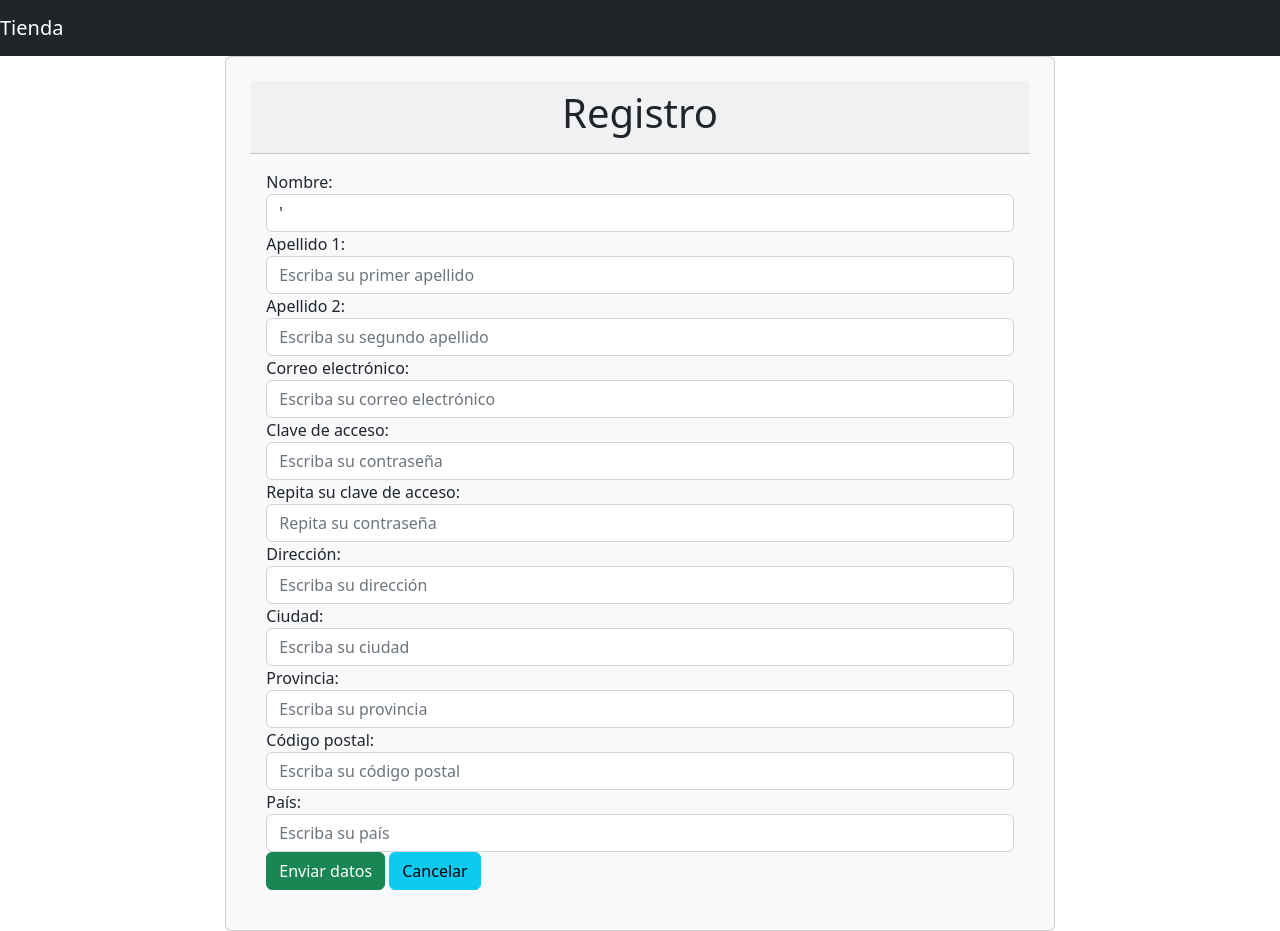
After one commit to evowhite99/FranMVC, a PHP site: page /register.php in a window 1280 px wide. The commit adds this page. Run offline with PHP 8.4, Linux system fonts and the light colour scheme; data that the repository does not hold is empty; some libraries are stand-ins or nearby versions.

Commit message:
commitphpStorm

```diff
--- a/app/inicio.php
+++ b/app/inicio.php
@@ -3,6 +3,10 @@
 
 ini_set('display_errors', 1);
 
+// Constantes iniciales
+define('ROOT', DIRECTORY_SEPARATOR);
+define('APP', ROOT . 'app' . DIRECTORY_SEPARATOR);
+
 // Carga las clases iniciales
 require_once('libs/Mysqldb.php');
 require_once('libs/Controller.php');
--- /dev/null
+++ b/app/views/footer.php
@@ -0,0 +1,7 @@
+</div>
+<div class="col-sm-2">
+</div>
+</div>
+</div>
+</body>
+</html>
--- /dev/null
+++ b/app/views/header.php
@@ -0,0 +1,44 @@
+<!doctype html>
+<html lang="en">
+<head>
+    <meta charset="UTF-8">
+    <meta name="viewport"
+          content="width=device-width, user-scalable=no, initial-scale=1.0, maximum-scale=1.0, minimum-scale=1.0">
+    <meta http-equiv="X-UA-Compatible" content="ie=edge">
+    <title><?= $data['titulo'] ?></title>
+    <!-- CSS only -->
+    <link href="https://cdn.jsdelivr.net/npm/bootstrap@5.2.1/dist/css/bootstrap.min.css" rel="stylesheet" integrity="sha384-iYQeCzEYFbKjA/T2uDLTpkwGzCiq6soy8tYaI1GyVh/UjpbCx/TYkiZhlZB6+fzT" crossorigin="anonymous">
+
+    <!-- jQuery -->
+    <script src="https://code.jquery.com/jquery-3.6.1.min.js" integrity="sha256-o88AwQnZB+VDvE9tvIXrMQaPlFFSUTR+nldQm1LuPXQ=" crossorigin="anonymous"></script>
+
+    <!-- JavaScript Bundle with Popper -->
+    <script src="https://cdn.jsdelivr.net/npm/bootstrap@5.2.1/dist/js/bootstrap.bundle.min.js" integrity="sha384-u1OknCvxWvY5kfmNBILK2hRnQC3Pr17a+RTT6rIHI7NnikvbZlHgTPOOmMi466C8" crossorigin="anonymous"></script>
+
+</head>
+<body>
+<nav class="navbar navbar-expand-sm bg-dark navbar-dark">
+    <a href="<?= ROOT ?>" class="navbar-brand">Tienda</a>
+    <div class="collapse navbar-collapse" id="menu">
+        // Enlaces del menú para todos
+        <?php if($data['menu']): ?>
+            // Ubicación del menú para usuarios logueados
+        <?php endif; ?>
+    </div>
+</nav>
+<div class="container-fluid">
+    <div class="row content">
+        <div class="col-sm-2">
+
+        </div>
+        <div class="col-sm-8">
+            <?php if(isset($data['errors']) && count($data['errors'] > 0)) : ?>
+                <div class="alert alert-danger mt-3">
+                    <ul class="list-group">
+                        <?php foreach($data['errors'] as $value) : ?>
+                        <strong><?= $value ?></strong><br>
+                        <?php endforeach; ?>
+                    </ul>
+
+                </div>
+            <?php endif; ?>
--- /dev/null
+++ b/app/views/register.php
@@ -0,0 +1,82 @@
+<?php include_once 'header.php'?>
+    <div class="card p-4 bg-light">
+        <div class="card-header">
+            <h1 class="text-center">Registro</h1>
+        </div>
+        <div class="card-body">
+            <form action="<?= ROOT ?>login/registro/" method="post">
+                <div class="form-group text-left">
+                    <label for="first_name">Nombre:</label>
+                    <input type="text" name="first_name" id="first_name" class="form-control"
+                           required placeholder="Escriba su nombre"
+                           value="'<?php isset($data['dataForm']['fistName']) ? print $data['dataForm']['fistName'] : '' ?>"
+                    >
+                </div>
+                <div class="form-group text-left">
+                    <label for="last_name_1">Apellido 1:</label>
+                    <input type="text" name="last_name_1" id="last_name_1" class="form-control"
+                           required placeholder="Escriba su primer apellido"
+                    >
+                </div>
+                <div class="form-group text-left">
+                    <label for="last_name_2">Apellido 2:</label>
+                    <input type="text" name="last_name_2" id="last_name_2" class="form-control"
+                           placeholder="Escriba su segundo apellido"
+                    >
+                </div>
+                <div class="form-group text-left">
+                    <label for="email">Correo electrónico:</label>
+                    <input type="email" name="email" id="email" class="form-control"
+                           required placeholder="Escriba su correo electrónico"
+                    >
+                </div>
+                <div class="form-group text-left">
+                    <label for="password">Clave de acceso:</label>
+                    <input type="password" name="password" id="password" class="form-control"
+                           required placeholder="Escriba su contraseña"
+                    >
+                </div>
+                <div class="form-group text-left">
+                    <label for="password2">Repita su clave de acceso:</label>
+                    <input type="password" name="password2" id="password2" class="form-control"
+                           required placeholder="Repita su contraseña"
+                    >
+                </div>
+                <div class="form-group text-left">
+                    <label for="address">Dirección:</label>
+                    <input type="text" name="address" id="address" class="form-control"
+                           required placeholder="Escriba su dirección"
+                    >
+                </div>
+                <div class="form-group text-left">
+                    <label for="city">Ciudad:</label>
+                    <input type="text" name="city" id="city" class="form-control"
+                           required placeholder="Escriba su ciudad"
+                    >
+                </div>
+                <div class="form-group text-left">
+                    <label for="state">Provincia:</label>
+                    <input type="text" name="state" id="state" class="form-control"
+                           required placeholder="Escriba su provincia"
+                    >
+                </div>
+                <div class="form-group text-left">
+                    <label for="postcode">Código postal:</label>
+                    <input type="text" name="postcode" id="postcode" class="form-control"
+                           required placeholder="Escriba su código postal"
+                    >
+                </div>
+                <div class="form-group text-left">
+                    <label for="country">País:</label>
+                    <input type="text" name="country" id="country" class="form-control"
+                           required placeholder="Escriba su país"
+                    >
+                </div>
+                <div class="form-group text-left">
+                    <input type="submit" value="Enviar datos" class="btn btn-success">
+                    <a href="<?= ROOT ?>login/" class="btn btn-info">Cancelar</a>
+                </div>
+            </form>
+        </div>
+    </div>
+<?php include_once 'footer.php'?>
```
Also changed, not shown: app/controllers/LoginController.php (+100 -15 lines), app/views/login.php (+33 -44 lines).
